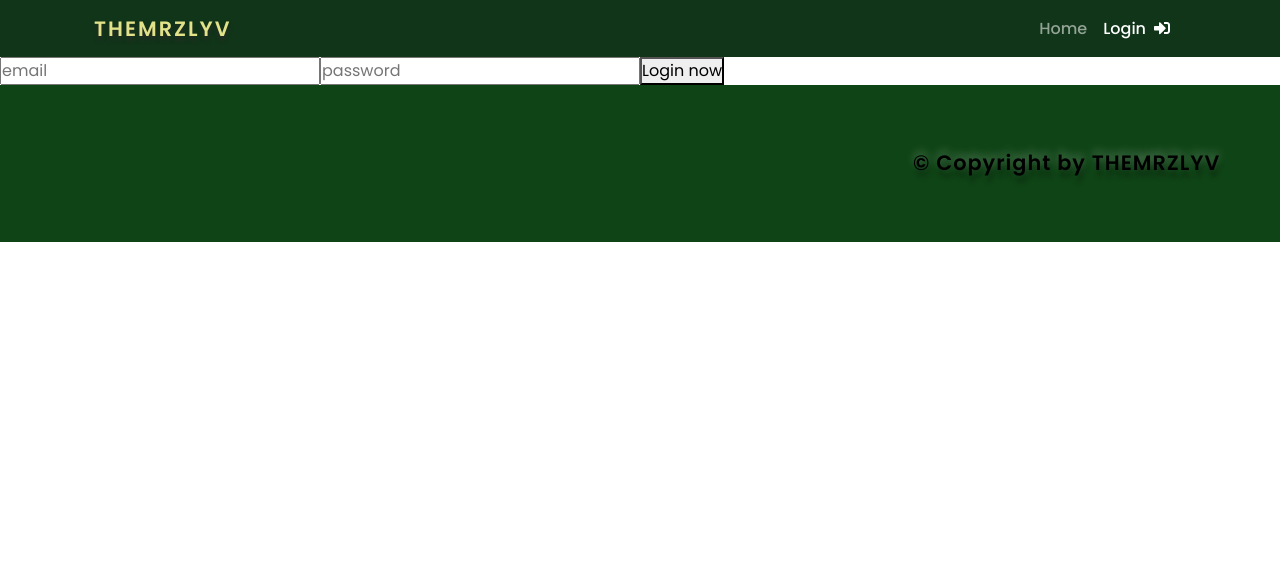
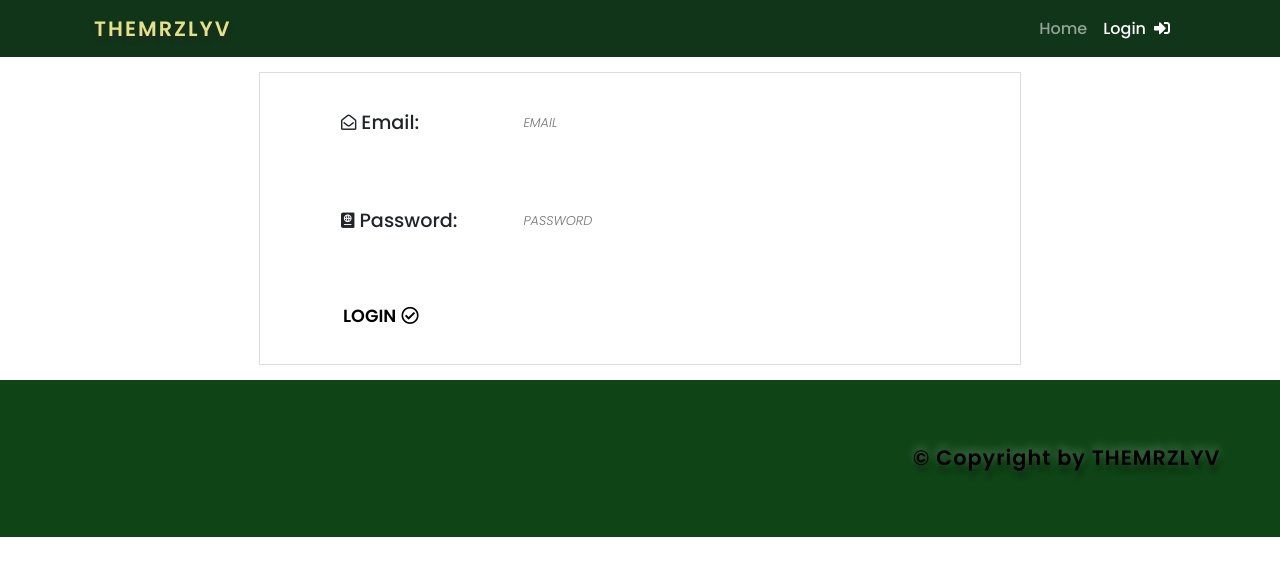
Before and after one commit to themrzlyv/blog_app, a Next.js app: page /login in a window 1280 px wide. Shown: the top 576 px of the page. Built offline with nearby package versions, Linux system fonts and the light colour scheme.

Commit message:
login page is styled and worked

```diff
--- a/src/pages/login.js
+++ b/src/pages/login.js
@@ -1,7 +1,7 @@
 import {useState} from 'react'
 import cookie from 'js-cookie'
 import {useRouter} from 'next/router'
-
+import styles from '../styles/Login.module.scss'
 
 
 const Login = () => {
@@ -34,25 +34,44 @@ const Login = () => {
     }
 
     return (
+        <div className='container'>
+            <div className="row">
+                <div className="col-lg-8 mx-auto my-3 d-flex p-0 justify-content-center">
+                    <form className={styles.form} onSubmit={handleSubmit}>
                         <div>
-            <form onSubmit={handleSubmit}>
+                            <h4>
+                                <i className="far fa-envelope-open"></i>
+                                Email:
+                            </h4>
                             <input
                             value={email}
                             type="text"
                             onChange={(e)=> setemail(e.target.value)}
                             name='email'
                             placeholder='email'/>
+                        </div>
+                        <div>
+                            <h4>
+                                <i className="fas fa-passport"></i>
+                                Password:
+                            </h4>
                             <input
                             value={password}
                             type="password"
                             onChange={(e)=> setpassword(e.target.value)}
                             name='password'
                             placeholder='password'/>
+                        </div>
+                        <div>
                             <button
                             type='submit'>
-                    Login now
+                                Login
+                                <i className="far fa-check-circle"></i>
                             </button>
+                        </div>
                     </form>
+                </div>
+            </div>
         </div>
     )
 }
--- /dev/null
+++ b/src/styles/Login.module.scss
@@ -0,0 +1,70 @@
+.form {
+    width: 100%;
+    display: flex;
+    flex-direction: column;
+    align-items: center;
+    box-shadow: rgba(0, 0, 0, 0.02) 0px 1px 3px 0px, rgba(27, 31, 35, 0.15) 0px 0px 0px 1px;
+
+    div {
+        width: 80%;
+        display: flex;
+        align-items: center;
+        justify-content: space-between;
+        margin: 1em 0;
+        padding: 1em 0;
+
+
+        h4 {
+            font-size: 1.2em;
+            width: 20%;
+            display: flex;
+            align-items: center;
+            margin: 0;
+
+            i {
+                font-size: 0.8em;
+                margin: 0 5px;
+            }
+        }
+
+        input {
+            font-size: 1em;
+            width: 70%;
+            text-indent: 5px;
+            border-radius: 6px;
+            border: none;
+            padding: 5px 0;
+
+            &:focus {
+                box-shadow: rgba(50, 50, 93, 0.25) 0px 2px 5px -1px, rgba(0, 0, 0, 0.3) 0px 1px 3px -1px;
+            }
+
+            &::placeholder {
+                font-size: 0.8em;
+                font-weight: 300;
+                text-transform: uppercase;
+                font-style: italic;
+            }
+        }
+
+        button {
+            font-size: 1.1em;
+            text-transform: uppercase;
+            font-weight: 600;
+            padding: 2px 7px;
+            border: none;
+            border-radius: 6px;
+            background-color: transparent;
+            transition: box-shadow, .3s all;
+
+            i {
+                margin: 0 5px;
+            }
+
+            &:hover {
+                box-shadow: rgba(60, 64, 67, 0.3) 0px 1px 2px 0px, rgba(60, 64, 67, 0.15) 0px 1px 3px 1px;
+                transition: box-shadow, .3s all;
+            }
+        }
+    }
+}
```
Lines whose indentation alone changed are shown as unchanged.
